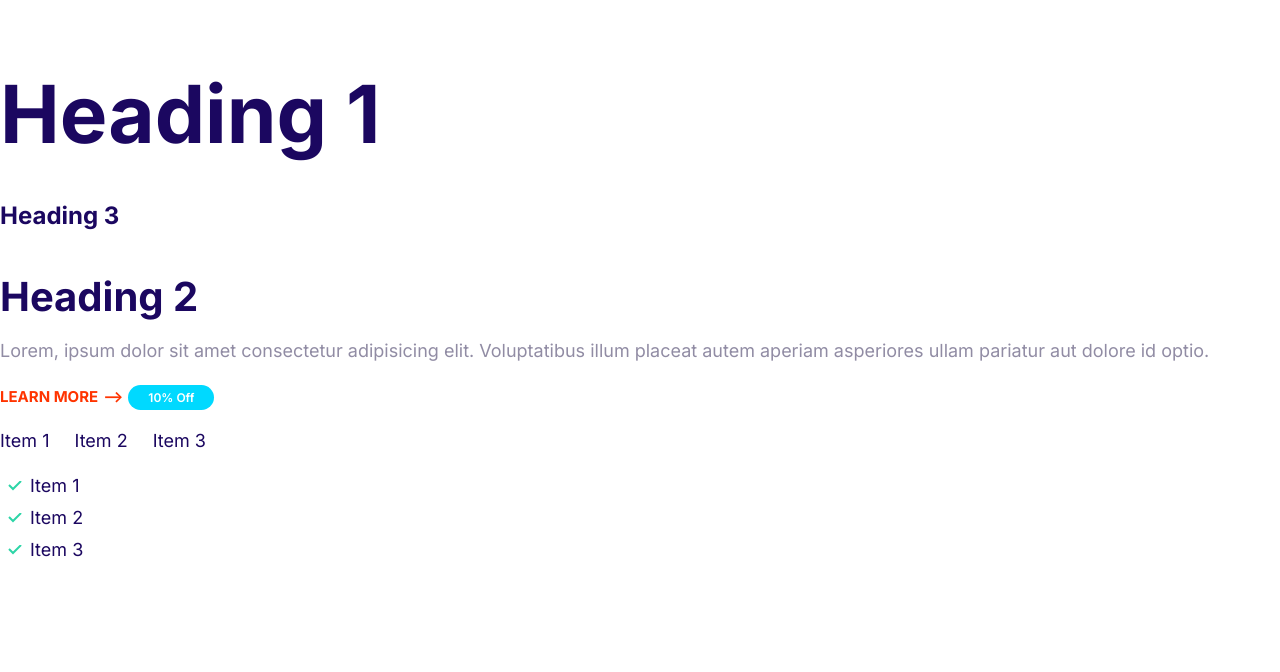
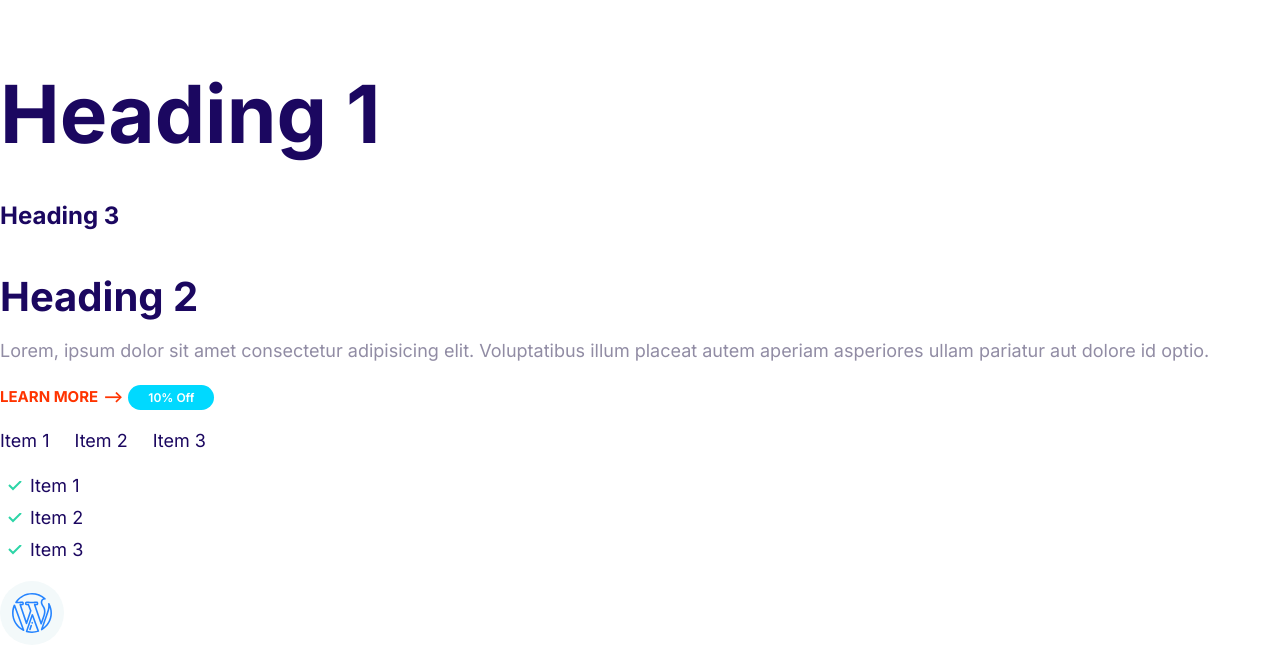
Before and after one commit to PhantomPWR/cwm-html-css-pt3, a plain HTML site: page index.html in a window 1280 px wide. Drawn offline with Linux system fonts and the light colour scheme.

Commit message:
Create icon components

```diff
--- a/css/styles.css
+++ b/css/styles.css
@@ -155,3 +155,24 @@ a {
 		padding-left: 0;
 	}
 }
+
+/* Icons */
+
+.icon {
+	height: 40px;
+	width: 40px;
+}
+
+.icon--primary {
+	fill: var(--color-primary);
+}
+
+.icon-container {
+	background: #f3f9fa;
+	border-radius: 100%;
+	display: inline-flex;
+	justify-content: center;
+	align-items: center;
+	height: 64px;
+	width: 64px;
+}
--- a/index.html
+++ b/index.html
@@ -35,5 +35,10 @@
 			<li class="list__item">Item 2</li>
 			<li class="list__item">Item 3</li>
 		</ul>
+		<span class="icon-container">
+			<svg class="icon icon--primary">
+				<use xlink:href="/images/sprite.svg#wordpress"></use>
+			</svg>
+		</span>
 	</body>
 </html>
```
Also changed, not shown: components/icons.html (added, +5 -0 lines), images/sprite.svg (added).
